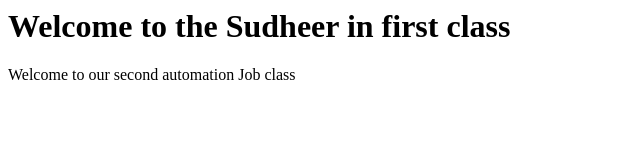
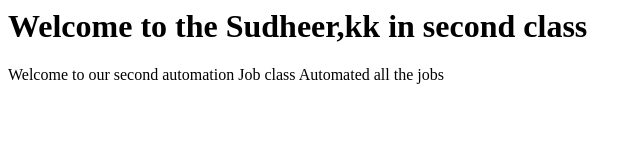
Before and after one commit to ekrpand/jenkis, a plain HTML site: page index.html in a window 1280 px wide. Shown: the whole page, without its empty margins (0-642 px from the left). Drawn offline with Linux system fonts and the light colour scheme.

Commit message:
automatedd all job

```diff
--- a/index.html
+++ b/index.html
@@ -1,7 +1,8 @@
 <html>
 <title>Jnekins CI/CD Pipeline</title>
 <body>
-<h1>Welcome to the Sudheer in first class</h1>
+<h1>Welcome to the Sudheer,kk in second class</h1>
 <b1>Welcome to our second automation Job class</b1>
+<b1>Automated all the jobs</b1>
 </body>
 </html>
```
